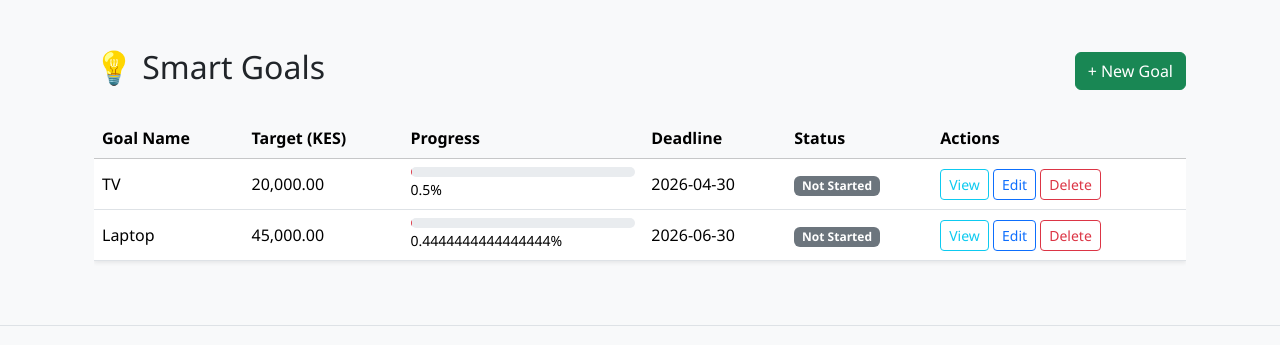
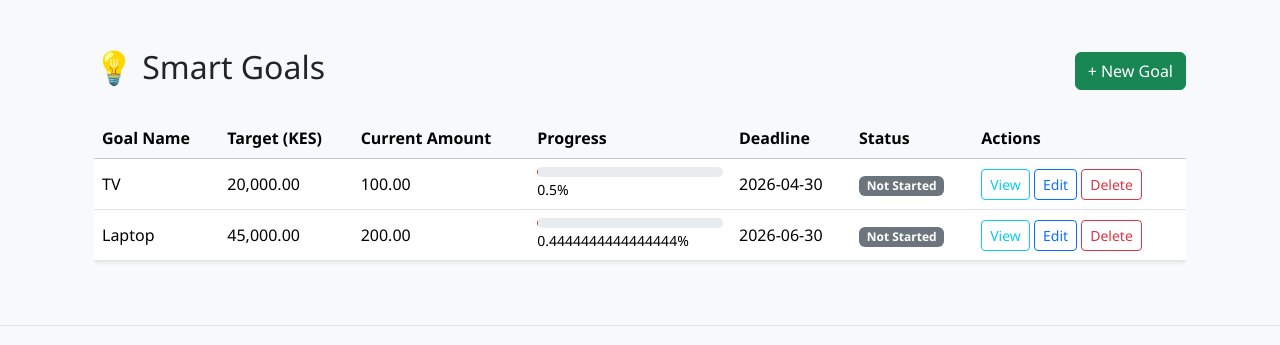
Before and after one commit to R-gitonga/Budget-Tracker, a Flask app: page /goals in a window 1280 px wide. Shown: the part 56-401 px from the top of the page. Run offline with Flask 3, Linux system fonts and the light colour scheme; a user stored in the database is signed in.

Commit message:
Add current amount to goals: update Goal model and forms, enhance goal management routes and templates, and implement goal viewing and editing functionality.

```diff
--- a/app/auth/routes.py
+++ b/app/auth/routes.py
@@ -36,7 +36,8 @@ def login():
     return render_template('auth/login.html', form=form)
 
 @bp.route('/logout')
+@login_required
 def logout():
     logout_user()
-    flash('You have been logged out.', 'info')
+    flash('You have been logged out successfully.', 'info')
     return redirect(url_for('auth.login'))
--- a/app/forms.py
+++ b/app/forms.py
@@ -33,6 +33,7 @@ class GoalForm(FlaskForm):
     name = StringField('Goal Name', validators=[DataRequired()])
     description = TextAreaField('Description', validators=[Optional()])
     target_amount = FloatField('Target Amount', validators=[DataRequired()])
+    current_amount = FloatField('Current Amount', default=0)
     deadline = DateField('Deadline', format='%Y-%m-%d', validators=[DataRequired()])
     category_id = SelectField('Category', coerce=int, validators=[Optional()])
     progress = FloatField('Progress', default=0, validators=[Optional()])
--- a/app/models.py
+++ b/app/models.py
@@ -8,7 +8,8 @@ class Goal(db.Model):
     id = db.Column(db.Integer, primary_key=True)
     name = db.Column(db.String(120), nullable=False)
     description = db.Column(db.Text, nullable=True)
-    target_amount = db.Column(db.Float, nullable=False)
+    target_amount = db.Column(db.Float, default=0, nullable=False)
+    current_amount = db.Column(db.Float, default=0.0)
     deadline = db.Column(db.Date, nullable=False)
     progress = db.Column(db.Float, default=0.0)
     status = db.Column(db.String(50), default="Not Started")
@@ -33,6 +34,7 @@ class User(UserMixin, db.Model):
 
     transactions = db.relationship('Transaction', backref='user', lazy=True)
     categories = db.relationship('Category', backref='user', lazy=True)
+    goals = db.relationship('Goal', backref='user', lazy=True)
 
     def set_password(self, password):
         self.password_hash = generate_password_hash(password)
--- a/app/routes.py
+++ b/app/routes.py
@@ -28,7 +28,8 @@ def index():
 @bp.route('/transactions')
 @login_required
 def transactions():
-    transactions = Transaction.query.order_by(Transaction.date.desc()).all()
+    transactions = Transaction.query.filter_by(user_id=current_user.id)\
+    .order_by(Transaction.date.desc()).all()
 
     income = sum(t.amount for t in transactions if t.amount > 0)
     expenses = sum(abs(t.amount) for t in transactions if t.amount < 0)
@@ -67,11 +68,13 @@ def add_transaction():
 @bp.route('/transactions/edit/<int:id>', methods=['GET', 'POST'])
 @login_required
 def edit_transaction(id):
-    tx = Transaction.query.get_or_404(id)
-    form = TransactionForm(obj=tx)  # prefill the form with the existing transaction data
+    # Only allow the user to edit their own transactions
+    tx = Transaction.query.filter_by(id=id, user_id=current_user.id).first_or_404()
+
+    form = TransactionForm(obj=tx)
     form.category_id.choices = [
-    (c.id, c.name) for c in Category.query.filter_by(user_id=current_user.id).all()
-]  # load category list
+        (c.id, c.name) for c in Category.query.filter_by(user_id=current_user.id).all()
+    ]
 
     if form.validate_on_submit():
         tx.description = form.description.data
@@ -82,16 +85,17 @@ def edit_transaction(id):
         db.session.commit()
         flash('Transaction updated successfully!', 'success')
         return redirect(url_for('main.transactions'))
-    elif form.errors:
+
+    if form.errors:
         flash('Please correct the errors below.', 'danger')
 
-    return render_template('edit_transaction.html', form=form, transaction=tx)
+    return render_template('edit_transaction.html', form=form, tx=tx)
 
 #  Delete transaction
 @bp.route('/transactions/delete/<int:id>', methods=['GET'])
 @login_required
 def delete_transaction(id):
-    transaction = Transaction.query.get_or_404(id)
+    transaction = Transaction.query.filter_by(id=id, user_id=current_user.id).first_or_404(id)
     db.session.delete(transaction)
     db.session.commit()
     flash('Transaction deleted successfully!', 'success')
@@ -122,7 +126,7 @@ def categories():
 @bp.route('/categories/edit/<int:id>', methods=['GET', 'POST'])
 @login_required
 def edit_category(id):
-    category = Category.query.get_or_404(id)
+    category = Category.query.filter_by(id=id, user_id=current_user.id).first_or_404(id)
     form = CategoryForm(obj=category)
 
     if form.validate_on_submit():
@@ -136,7 +140,7 @@ def edit_category(id):
 @bp.route('/categories/delete/<int:id>', methods=['POST'])
 @login_required
 def delete_category(id):
-    category = Category.query.get_or_404(id)
+    category = Category.query.filter_by(id=id, user_id=current_user.id).first_or_404()
 
      # Check if category has transactions
     if category.transactions:
@@ -154,20 +158,24 @@ def delete_category(id):
 @login_required
 def add_category_modal():
     name = request.form.get('name', '').strip()
-    if name:
-        existing = Category.query.filter_by(name=name).first()
-        if existing:
-            flash('Category already exists!', 'warning')
-        else:
-            new_category = Category(
-                name=name,
-                user_id=current_user.id
-                )
-            db.session.add(new_category)
-            db.session.commit()
-            flash('Category added successfully!', 'success')
+
+    if not name:
+        flash('Category name cannot be empty!', 'danger')
+        return redirect(url_for('main.add_transaction'))
+
+    # ✅ Ensure category names are unique *per user*, not globally
+    existing = Category.query.filter_by(name=name, user_id=current_user.id).first()
+    if existing:
+        flash('You already have a category with that name!', 'warning')
     else:
-        flash('Category name cannot be empty!', 'danger')
+        new_category = Category(
+            name=name,
+            user_id=current_user.id
+        )
+        db.session.add(new_category)
+        db.session.commit()
+        flash('Category added successfully!', 'success')
+
     return redirect(url_for('main.add_transaction'))
 
 
@@ -178,22 +186,23 @@ def add_category_modal():
 @bp.route('/analytics')
 @login_required
 def analytics():
-    transactions = Transaction.query.all()
+    # Get all transactions for the logged-in user
+    transactions = Transaction.query.filter_by(user_id=current_user.id).all()
 
-    # Income and expense totals
+    # Compute income, expenses, and balance
     income = sum(t.amount for t in transactions if t.amount > 0)
     expenses = sum(abs(t.amount) for t in transactions if t.amount < 0)
     balance = income - expenses
 
-    # Spending by category
-    categories = [c.name for c in Category.query.all()]
-    category_amounts = []
-    for c in Category.query.all():
-        total = sum(abs(t.amount) for t in transactions if t.category_id == c.id and t.amount < 0)
-        category_amounts.append(total)
+    # Spending by category (filtered by user)
+    user_categories = Category.query.filter_by(user_id=current_user.id).all()
+    categories = [c.name for c in user_categories]
+    category_amounts = [
+        sum(abs(t.amount) for t in transactions if t.category_id == c.id and t.amount < 0)
+        for c in user_categories
+    ]
 
-    # spending over time (grouped by date)
-
+    # Spending over time (grouped by date)
     from collections import defaultdict
     from datetime import datetime
 
@@ -204,11 +213,6 @@ def analytics():
 
     dates = list(daily_spending.keys())
     daily_totals = list(daily_spending.values())
-
-    print("DATES:", dates)
-    print("TOTALS:", daily_totals)
-
-
 
     return render_template(
         'analytics.html',
@@ -237,21 +241,21 @@ def add_goal():
     form = GoalForm()
     form.category_id.choices = [
     (c.id, c.name) for c in Category.query.filter_by(user_id=current_user.id).all()]
-    print("Request method:", request.method)
-    print("Form errors:", form.errors)
 
     if form.validate_on_submit():
 
         new_goal = Goal(
             name=form.name.data,
             description=form.description.data,
-            target_amount=form.target_amount.data,
+            target_amount=form.target_amount.data or 0,
+            current_amount=form.current_amount.data or 0,
             deadline=form.deadline.data,
             progress=form.progress.data or 0,
             status=form.status.data,
             user_id=current_user.id,
             category_id=form.category_id.data
         )
+        new_goal.progress = (new_goal.current_amount / new_goal.target_amount * 100) if new_goal.target_amount > 0 else 0.0
         db.session.add(new_goal)
         db.session.commit()
         print('✅ Form Submitted')
@@ -259,25 +263,37 @@ def add_goal():
         return redirect(url_for('main.goals'))
     return render_template('add_goal.html', form=form)
 
+# View goal details
+@bp.route('/goals/<int:id>')
+@login_required
+def view_goal(id):
+    goal = Goal.query.filter_by(id=id, user_id=current_user.id).first_or_404()
+    return render_template('goals/view_goal.html', goal=goal)
+
+
 # Edit goal
-# @bp.route('/goals/edit/<int:id>', methods=['GET', 'POST'])
-# @login_required
-# def edit_goal(id):
-#     goal = Goal.query.get_or_404(id)
-#     form = GoalForm(obj=goal)
-#     form.category_id.choices = [(c.id, c.name) for c in Category.query.all()]
+@bp.route('/goals/edit/<int:id>', methods=['GET', 'POST'])
+@login_required
+def edit_goal(id):
+    goal = Goal.query.filter_by(id=id, user_is=current_user.id).first_or_404()
 
-#     if form.validate_on_submit():
-#         goal.name = form.name.data
-#         goal.description = form.description.data
-#         goal.target_amount = form.target_amount.data
-#         goal.deadline = form.deadline.data
-#         goal.progress = form.progress.data
-#         goal.status = form.status.data
-#         goal.category_id = form.category_id.data
+    if request.method == 'POST':
+        goal.name = request.form['name']
+        goal.target_amount = float(request.form['target_amount']) or 0
+        goal.current_amount = float(request.form['current_amount']) or 0
+        goal.deadline = request.form['deadline']
+        goal.status = request.form['status']
+        goal.progress = (goal.current_amount / goal.target_amount) * 100 if goal.target_amount else 0
+        db.session.commit()
+        flash('Goal updated successfully!', 'success')
+        return redirect(url_for('main.goal'))
+    return render_template('goals/edit_goal.html', goal=goal)
 
-#         db.session.commit()
-#         flash('Goal updated successfully!', 'success')
-#         return redirect(url_for('main.goals'))
-
-#     return render_template('edit_goal.html', form=form, goal=goal)
+# delete goal
+@bp.route('/goals/delete/<int:id>', methods=['POST'])
+def delete_goal(id):
+    goal = Goal.query.filter_by(id=id, user_id=current_user.id).first_or_404()
+    db.session.delete(goal)
+    db.session.commit()
+    flash('Goal deleted successfully', 'success')
+    return redirect(url_for('main.goals'))
--- a/app/templates/base.html
+++ b/app/templates/base.html
@@ -29,7 +29,15 @@
                     <li class="nav-item"><a href="{{ url_for('main.categories')}}" class="nav-link">Categories</a></li>
                     <li class="nav-item"><a href="{{ url_for('main.goals') }}" class="nav-link">Goals</a></li>
                     <li class="nav-item"><a href="{{ url_for('main.analytics') }}" class="nav-link">Summary</a></li>
-                    <li class="nav-item"><a href="#" class="nav-link">Logout</a></li>
+                    {% if current_user.is_authenticated %}
+                    <li class="nav-item">
+                        <a class="nav-link" href="{{ url_for('auth.logout') }}">Logout</a>
+                    </li>
+                    {% else %}
+                    <li class="nav-item">
+                        <a class="nav-link" href="{{ url_for('auth.login') }}">Login</a>
+                    </li>
+                    {% endif %}
                 </ul>
             </div>
         </div>
--- a/app/templates/goals.html
+++ b/app/templates/goals.html
@@ -19,6 +19,7 @@
                 <tr>
                     <th>Goal Name</th>
                     <th>Target (KES)</th>
+                    <th>Current Amount</th>
                     <th>Progress</th>
                     <th>Deadline</th>
                     <th>Status</th>
@@ -29,7 +30,8 @@
                 {% for goal in goals %}
                 <tr>
                     <td>{{ goal.name }}</td>
-                    <td>{{ "{:,.2f}".format(goal.target_amount) }}</td>
+                    <td>{{ "{:,.2f}".format(goal.target_amount or 0) }}</td>
+                    <td>{{ "{:,.2f}".format(goal.current_amount or 0) }}</td>
                     <td>
                         <div class="progress" style="height: 10px;">
                             <div class="progress-bar
@@ -52,9 +54,11 @@
                         </span>
                     </td>
                     <td>
-                        <a href="#" class="btn btn-sm btn-outline-info">View</a>
-                        <a href="#" class="btn btn-sm btn-outline-primary">Edit</a>
-                        <a href="#" class="btn btn-sm btn-outline-danger">Delete</a>
+                        <a href="{{ url_for('main.view_goal', id=goal.id) }}" class="btn btn-sm btn-outline-info">View</a>
+                        <a href="{{ url_for('main.edit_goal', id=goal.id) }}" class="btn btn-sm btn-outline-primary">Edit</a>
+                        <form action="{{ url_for('main.delete_goal', id=goal.id) }}" method="post" style="display: inline;">
+                            <button type="submit" class="btn btn-outline-danger btn-sm">Delete</button>
+                        </form>
                     </td>
                 </tr>
                 {% else %}
@@ -74,7 +78,10 @@
         <div class="card mb-3 shadow-sm">
             <div class="card-body">
                 <h5 class="card-title">{{ goal.name }}</h5>
-                <p class="mb-1"><strong>Target:</strong> KES {{ "{:,.2f}".format(goal.target_amount) }}</p>
+                <p class="mb-1"><strong>Target:</strong> KES {{ "{:,.2f}".format(goal.target_amount or 0) }}</p>
+
+                <p class="mb-1"><strong>Current:</strong> KES {{ "{:,.2f}".format(goal.current_amount or 0) }}</p>
+
                 <p class="mb-1"><strong>Deadline:</strong> {{ goal.deadline.strftime('%Y-%m-%d') }}</p>
                 <p><strong>Status:</strong>
                     <span class="badge
@@ -92,9 +99,11 @@
                     </div>
                 </div>
                 <div class="d-flex justify-content-end gap-2">
-                    <a href="#" class="btn btn-sm btn-outline-info">View</a>
-                    <a href="#" class="btn btn-sm btn-outline-primary">Edit</a>
-                    <a href="#" class="btn btn-sm btn-outline-danger">Delete</a>
+                    <a href="{{ url_for('main.view_goal', id=goal.id) }}" class="btn btn-sm btn-outline-info">View</a>
+                    <a href="{{ url_for('main.edit_goal', id=goal.id) }}" class="btn btn-sm btn-outline-primary">Edit</a>
+                    <form action="{{ url_for('main.delete_goal', id=goal.id) }}" method="post" style="display: inline;">
+                        <button type="submit" class="btn btn-outline-danger btn-sm">Delete</button>
+                    </form>
                 </div>
             </div>
         </div>
```
Also changed, not shown: app/templates/add_goal.html (+7 -2 lines), app/templates/goals/delete_goal.html (added, +12 -0 lines), app/templates/goals/edit_goal.html (added, +49 -0 lines), app/templates/goals/view_goal.html (added, +30 -0 lines), app/templates/transactions.html (+44 -14 lines), migrations/versions/7101a0d3d754_add_current_amount_to_goal.py (added, +32 -0 lines), app/templates/edit_goal.html (deleted), instance/budget.db.
